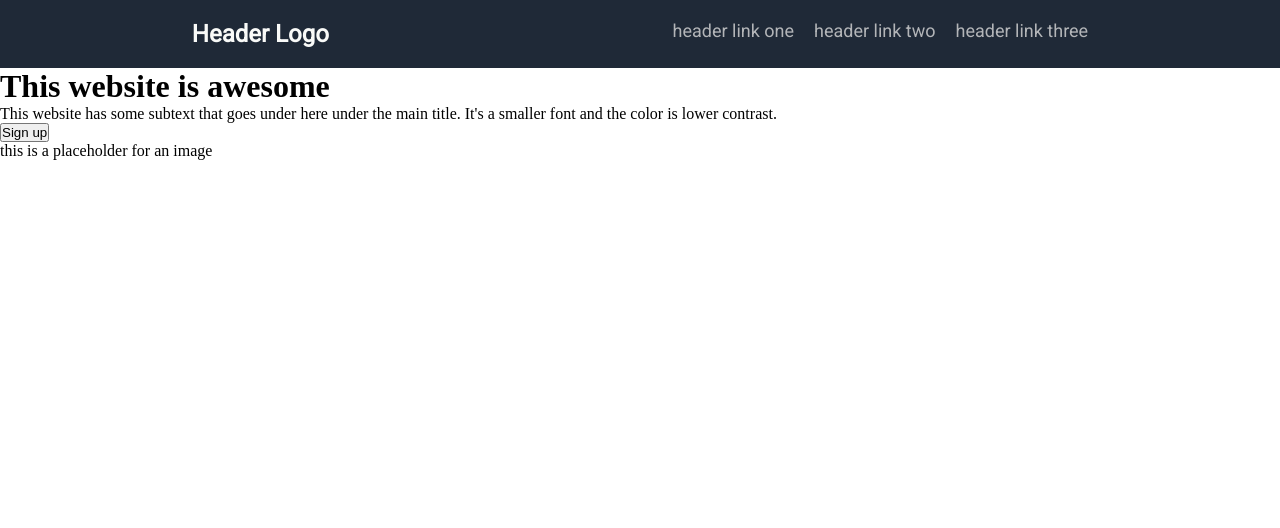
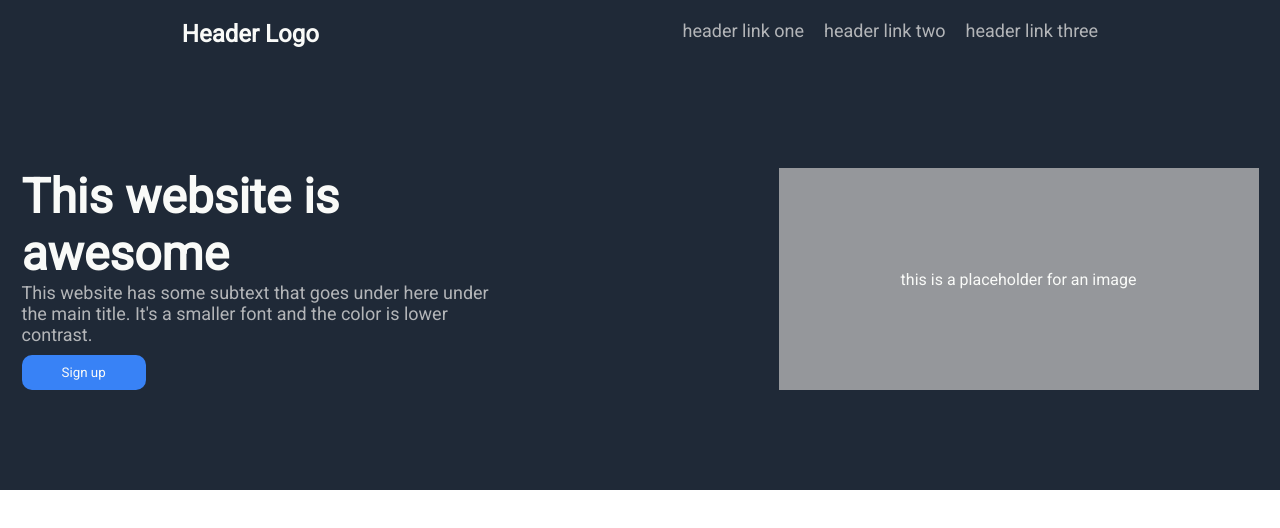
Before and after one commit to p1ktas/Landing-Page, a plain HTML site: page index.html in a window 1280 px wide. Drawn offline with Linux system fonts and the light colour scheme.

Commit message:
Fix header, add good padding, make items flex

```diff
--- a/index.html
+++ b/index.html
@@ -22,7 +22,7 @@
     <div class="container hero-text-container">
         <div class="hero-class">
         <h1 class="hero-text"> This website is awesome</h1>
-        <p class="hero-secondary">This website has some subtext that goes under here under the main title. It's a smaller font and the color is lower contrast.</p>
+        <p class="hero-secondary-text">This website has some subtext that goes under here under the main title. It's a smaller font and the color is lower contrast.</p>
         <button>Sign up</button>
     </div>
         <div class="container placeholder-container">
--- a/style.css
+++ b/style.css
@@ -2,22 +2,29 @@
 @font-face {
     font-family: 'Roboto', sans-serif;
 }
+
 * {
     padding: 0px;
     margin: 0px;
 }
 
+body {
+    font-family: Roboto;
+}
+
+.container {
+    display: flex;
+    background-color: #1F2937;
+}
+
 .navbar {
-display:flex;
+padding: 20px 0px;
 justify-content: space-around;
-padding: 20px;
-background-color: #1F2937;
 }
 
 .logo {
-    font-family: Roboto;
     font-size: 24px;
-    font-weight: 900;
+    font-weight: 600;
     color: #F9FAF8;
 }
 
@@ -26,6 +33,47 @@ background-color: #1F2937;
     gap: 20px;
     list-style: none;
     color: #b3b5b8;
-    font-family: Roboto;
     font-size: 18px;
 }
+
+.hero-text-container {
+    justify-content: center;
+    gap: 277px;
+    padding: 100px 0;
+
+}
+
+.hero-class {
+    max-width: 480px;
+}
+
+.hero-text {
+    font-size: 48px;
+    font-weight: 900;
+    color: #F9FAF8;
+    flex: 1;
+}
+
+.hero-secondary-text {
+    font-size: 18px;
+    color: #b3b5b8;
+    padding-bottom: 10px;
+}
+
+.placeholder-container {
+    background-color: #95979b;
+    max-width: 480px;
+    justify-content: center;
+    align-items: center;
+    flex: 1;
+    color: #F9FAF8;
+}
+
+button {
+    padding: 10px 40px;
+    border-radius: 10px;
+    border: none;
+    color: #F9FAF8;
+    background-color: #3882F6;
+    font-family: Roboto;
+}
```
